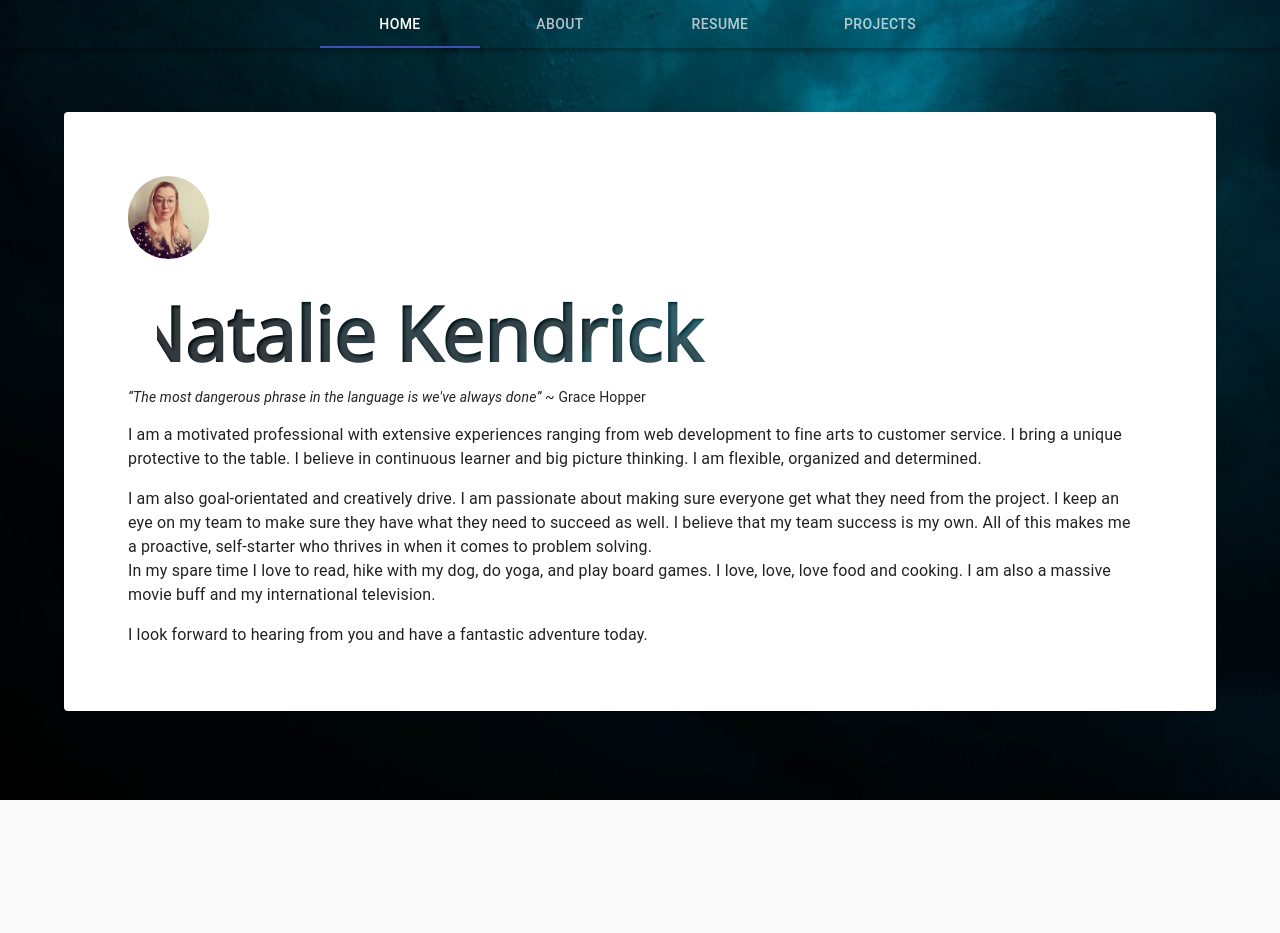
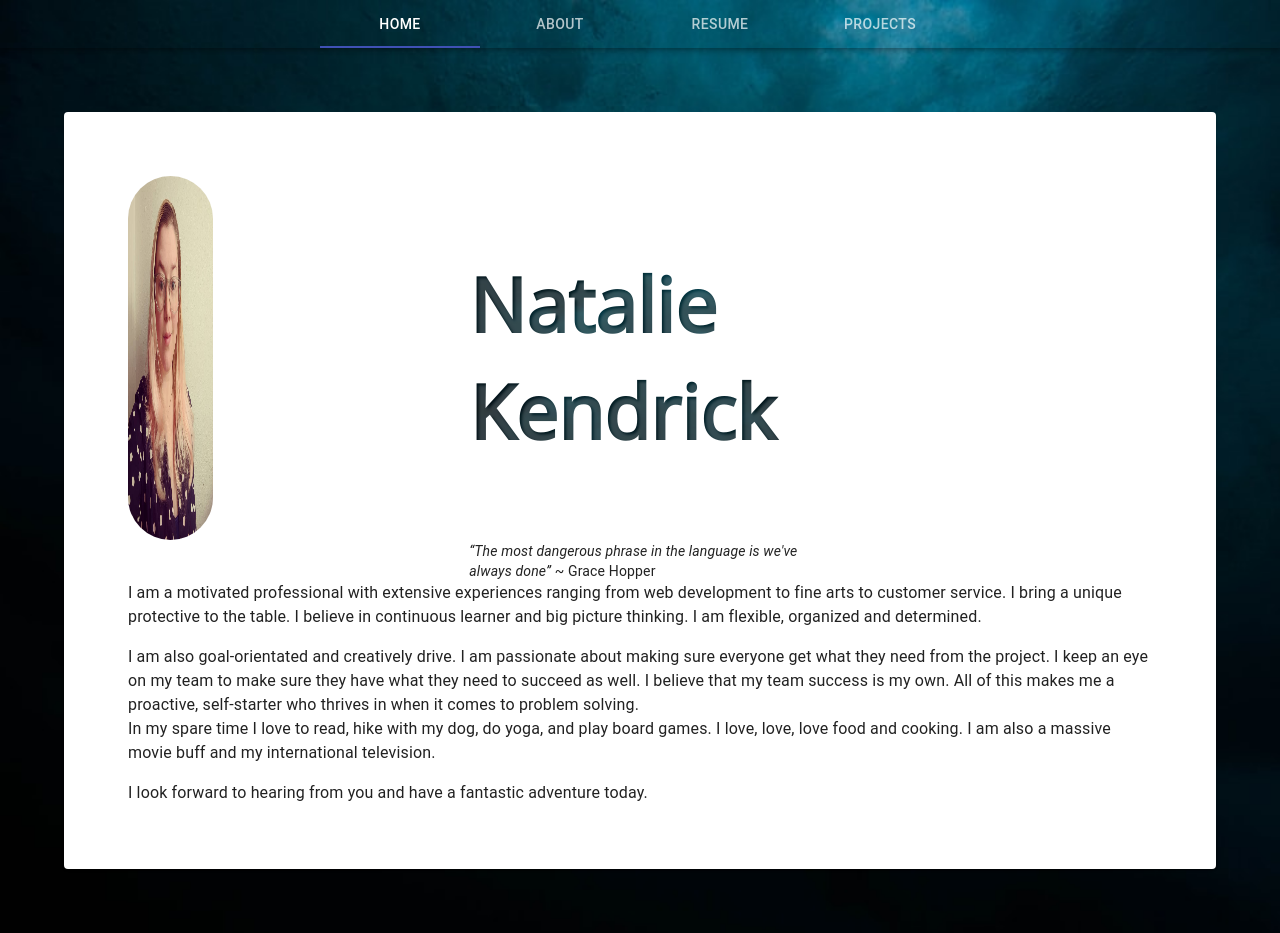
Before and after one commit to listenToRipley/nataliekendrick, a React (Create React App) app: page /about in a window 1280 px wide. Before the commit the page ends 800 px from the top, so only its background shows below. Built offline with nearby package versions, Linux system fonts and the light colour scheme.

Commit message:
better and worse

```diff
--- a/src/Components/About.js
+++ b/src/Components/About.js
@@ -9,25 +9,28 @@ import './Components.css';
 const About = () => {
   return (
     <Paper className="aboutPage">
-    <Grid container spacing={2} className='aboutHeader' alignContent='space-evenly' direction='row'>
+    <Grid root spacing={2} className='aboutHeader' alignContent='space-evenly' noWrap='true'>
+    <Grid container>
     <Grid item xs={12} s={12} md={10} lg={4} spacing={0} alignItem='center'>
     <img
       className="profilePic"
       alter='Natalie Kendrick'
       src={profile}
-      >
-     </img>
+     />
     </Grid>
-     <Grid item xs={12} s={12} md={10} lg={8} spacing={6}>
-       <Grid item spacing={2}  className="aboutName" >Natalie Kendrick</Grid>
-       <Grid item spacing={4} className="aboutQuote">
-    <em>
-    “The most dangerous phrase in the language is we've always done”
-    </em> ~ Grace Hopper</Grid>
+      <Grid div item xs={12} s={12} md={10} lg={4} spacing={0} alignItem='center'>
+
+     <p className='aboutName'>Natalie Kendrick</p>
+
+     <div className='aboutQuote'>
+      <em>
+      “The most dangerous phrase in the language is we've always done”
+    </em> ~ Grace Hopper
+    </div>
+      </Grid>
      </Grid>
 
-
-    <Grid item className="aboutBody" spacing={2}>
+    <Grid container>
     <Typography paragraph>
     I am a motivated professional with extensive experiences ranging from web development to fine arts to customer service. I bring a unique protective to the table. I believe in continuous learner and big picture thinking. I am flexible, organized and determined.
     </Typography>
--- a/src/Components/Components.css
+++ b/src/Components/Components.css
@@ -94,6 +94,8 @@ a:hover {
 .aboutPage {
   margin: 5%;
   padding: 5%;
+  display: flex;
+  flex-grow: 1;
 }
 
 .aboutName {
@@ -269,41 +271,24 @@ a:hover {
   width: 100vw;
 }
 
-@media all and (max-width:411px) {
-  .aboutName {
-    display: inline-flex;
-    margin-right: 2%;
-    justify-self: center;
-    font-family: 'Open Sans', sans-serif, 'Bold';
-    font-weight: 400;
-    color: #026f8593;
-    text-shadow: 2px 2px 3px rgba(255, 255, 255, 0.199);
-    overflow-x: auto
-  }
-}
-
 @media all and (min-width: 585px) {
-  .aboutHeader {
-    display: flex;
-    flex-direction: column;
-    flex-wrap: wrap;
-    max-width: 100%;
-  }
 
   .profilePic {
-    display: inline;
     margin: 0 auto;
   }
 
   .aboutName {
     display: block;
-    flex-direction: column;
-    margin-top: 15%;
+    flex-direction: row;
   }
 
   .aboutQuote {
     display: block;
     flex-direction: column;
+  }
+
+  .project {
+    min-width: 375px;
   }
 }
 
```
